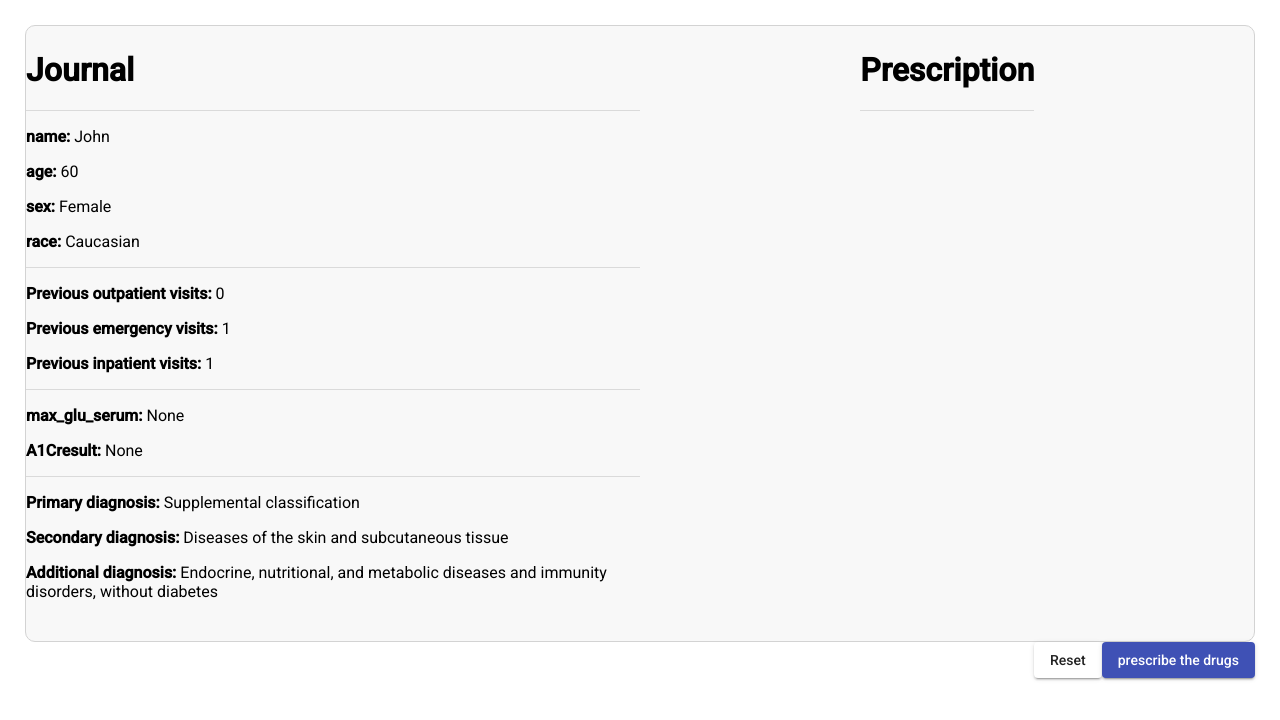
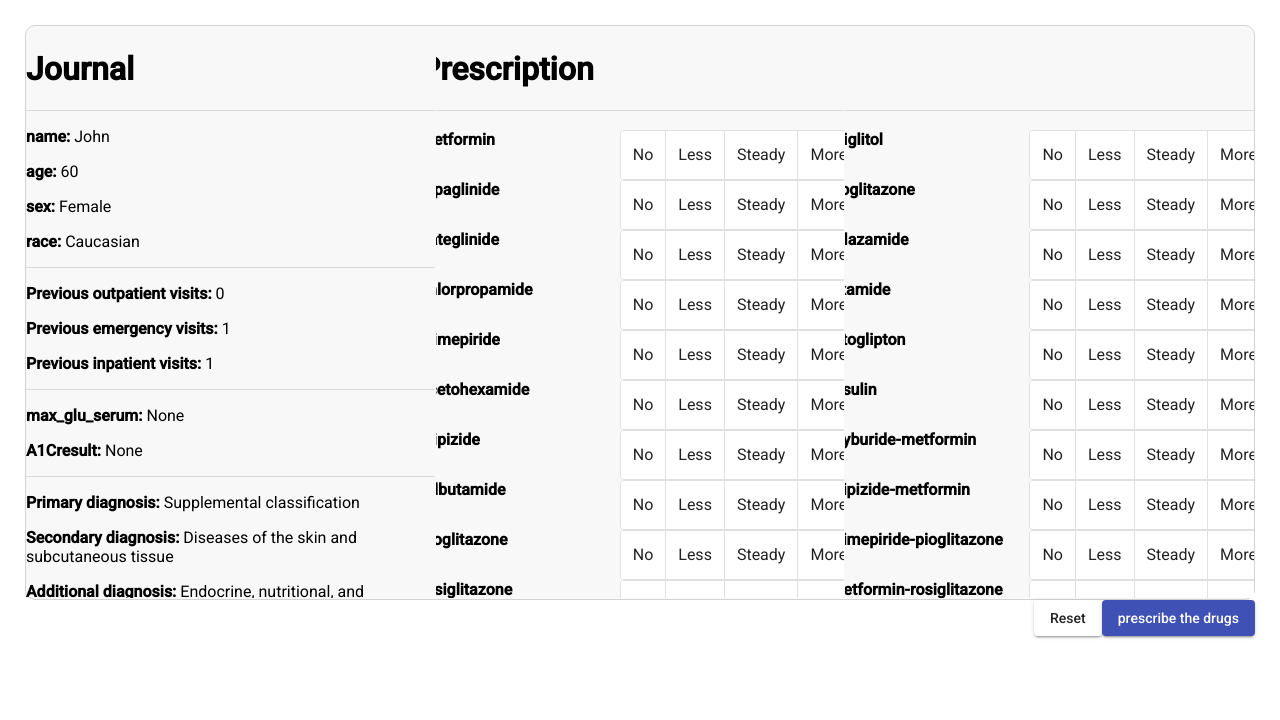
Before and after one commit to Hogfeldt/letsPlayDoctor, an Angular app: page / in a window 1280 px wide. Shown: the top 720 px of the page. Built offline with nearby package versions, Linux system fonts and the light colour scheme.

Commit message:
Properly alligns prescription form

```diff
--- a/src/app/journal/journal.component.html
+++ b/src/app/journal/journal.component.html
@@ -1,6 +1,6 @@
 <div style="padding: 25px;">
 
-    <mat-grid-list cols="2" rowHeight="1:1" style="border-style: solid; border-width: 1px; border-color: lightgray; border-radius: 10px; background-color: #F8F8F8;">
+    <mat-grid-list cols="3" rowHeight="1:1.4" style="border-style: solid; border-width: 1px; border-color: lightgray; border-radius: 10px; background-color: #F8F8F8;">
         <mat-grid-tile>
             <div style="height: 99%;">
                 <h1>Journal</h1>
@@ -26,9 +26,36 @@
         <mat-grid-tile>
             <div style="height: 99%;">
                 <h1>Prescription</h1>
+                <mat-divider></mat-divider><br>
+                <app-medicine [name]="'metformin '"></app-medicine>
+                <app-medicine [name]="'repaglinide '"></app-medicine>
+                <app-medicine [name]="'nateglinide '"></app-medicine>
+                <app-medicine [name]="'chlorpropamide '"></app-medicine>
+                <app-medicine [name]="'glimepiride '"></app-medicine>
+                <app-medicine [name]="'acetohexamide '"></app-medicine>
+                <app-medicine [name]="'glipizide '"></app-medicine>
+                <app-medicine [name]="'tolbutamide '"></app-medicine>
+                <app-medicine [name]="'pioglitazone '"></app-medicine>
+                <app-medicine [name]="'rosiglitazone '"></app-medicine>
+                <app-medicine [name]="'acarbose '"></app-medicine>
+            </div>
+        </mat-grid-tile>
 
-
-                <mat-divider></mat-divider>
+        <mat-grid-tile>
+            <div style="height: 99%;">
+                <h1 style="color: transparent;">Prescription</h1>
+                <mat-divider></mat-divider><br>
+                <app-medicine [name]="'miglitol '"></app-medicine>
+                <app-medicine [name]="'troglitazone '"></app-medicine>
+                <app-medicine [name]="'tolazamide '"></app-medicine>
+                <app-medicine [name]="'examide '"></app-medicine>
+                <app-medicine [name]="'citoglipton '"></app-medicine>
+                <app-medicine [name]="'insulin '"></app-medicine>
+                <app-medicine [name]="'glyburide-metformin '"></app-medicine>
+                <app-medicine [name]="'glipizide-metformin '"></app-medicine>
+                <app-medicine [name]="'glimepiride-pioglitazone '"></app-medicine>
+                <app-medicine [name]="'metformin-rosiglitazone '"></app-medicine>
+                <app-medicine [name]="'metformin-pioglitazone '"></app-medicine>
             </div>
         </mat-grid-tile>
     </mat-grid-list>
--- a/src/app/medicine/medicine.component.html
+++ b/src/app/medicine/medicine.component.html
@@ -1 +1,15 @@
-<p>Name: {{this.name}}</p>
+
+<div style="display: flex;">
+    <div style="width: 200px;">
+        <label><b>{{name}}</b></label>
+    </div>
+    <div>
+        <mat-button-toggle-group name="fontStyle" aria-label="Font Style">
+            <mat-button-toggle value="bold">No</mat-button-toggle>
+            <mat-button-toggle value="italic">Less</mat-button-toggle>
+            <mat-button-toggle value="underline">Steady</mat-button-toggle>
+            <mat-button-toggle value="underline">More</mat-button-toggle>
+        </mat-button-toggle-group>
+    </div>
+
+</div>
--- a/src/app/medicine/medicine.component.ts
+++ b/src/app/medicine/medicine.component.ts
@@ -10,7 +10,6 @@ export class MedicineComponent implements OnInit {
   @Input() dosis: string;
 
   constructor() {
-    this.name = "gg";
    }
 
   ngOnInit(): void {
```
Also changed, not shown: src/app/app.module.ts (+6 -1 lines).
